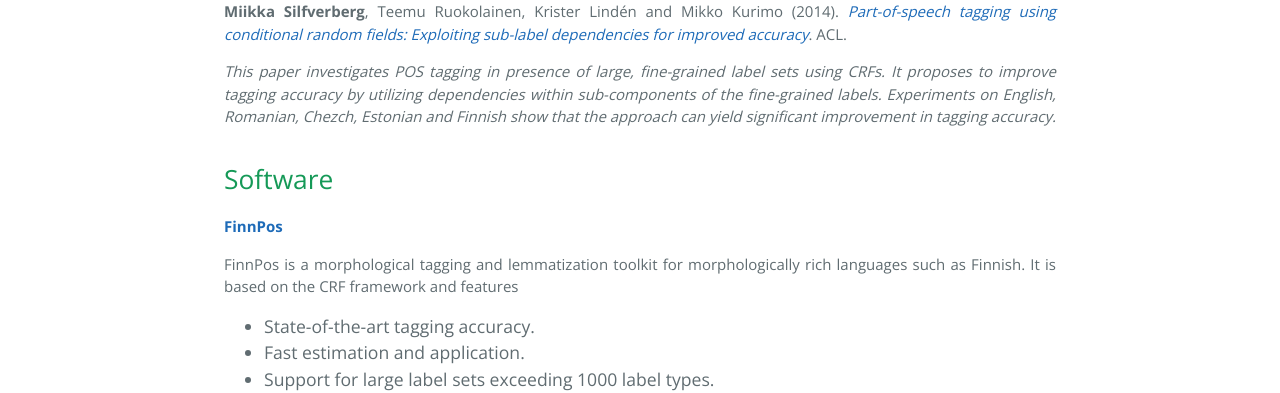
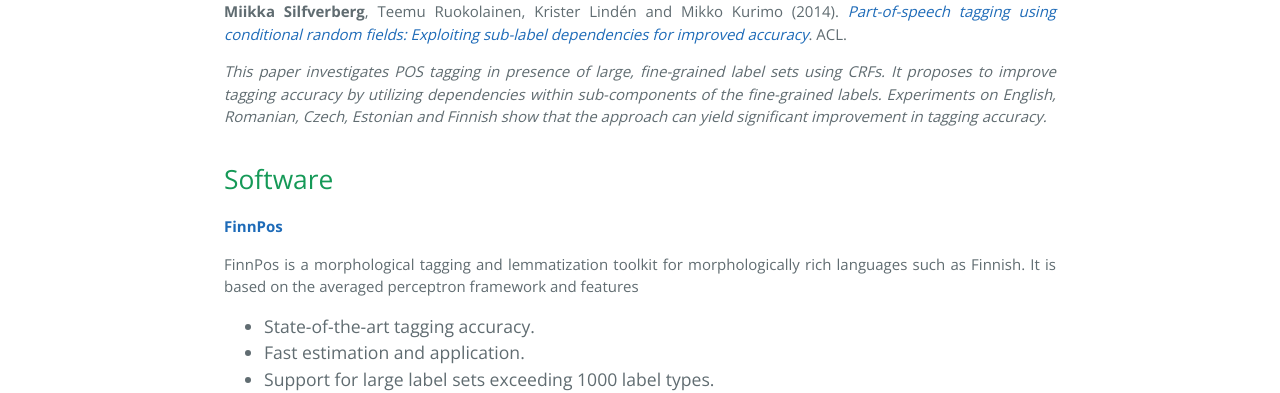
Before and after one commit to mpsilfve/mpsilfve.github.io, a Jekyll site: the page built from research.md, in a window 1280 px wide. Shown: the part 1160-1553 px from the top of the page. Built offline with Jekyll 4.4.1, drawn with Linux system fonts in a browser that asks for light colours; our own code applies the rules of GitHub Pages for plain Markdown files.

Commit message:
Research page.

```diff
--- a/research.md
+++ b/research.md
@@ -54,7 +54,7 @@ model._
 _This paper investigates POS tagging in presence of large,
 fine-grained label sets using CRFs. It proposes to improve tagging
 accuracy by utilizing dependencies within sub-components of the
-fine-grained labels.  Experiments on English, Romanian, Chezch,
+fine-grained labels.  Experiments on English, Romanian, Czech,
 Estonian and Finnish show that the approach can yield significant
 improvement in tagging accuracy._
 
@@ -62,7 +62,7 @@ improvement in tagging accuracy._
 
 [**FinnPos**](https://github.com/mpsilfve/FinnPos)
 
-FinnPos is a morphological tagging and lemmatization toolkit for morphologically rich languages such as Finnish. It is based on the CRF framework and features
+FinnPos is a morphological tagging and lemmatization toolkit for morphologically rich languages such as Finnish. It is based on the averaged perceptron framework and features
 
 * State-of-the-art tagging accuracy.
 * Fast estimation and application.
```
